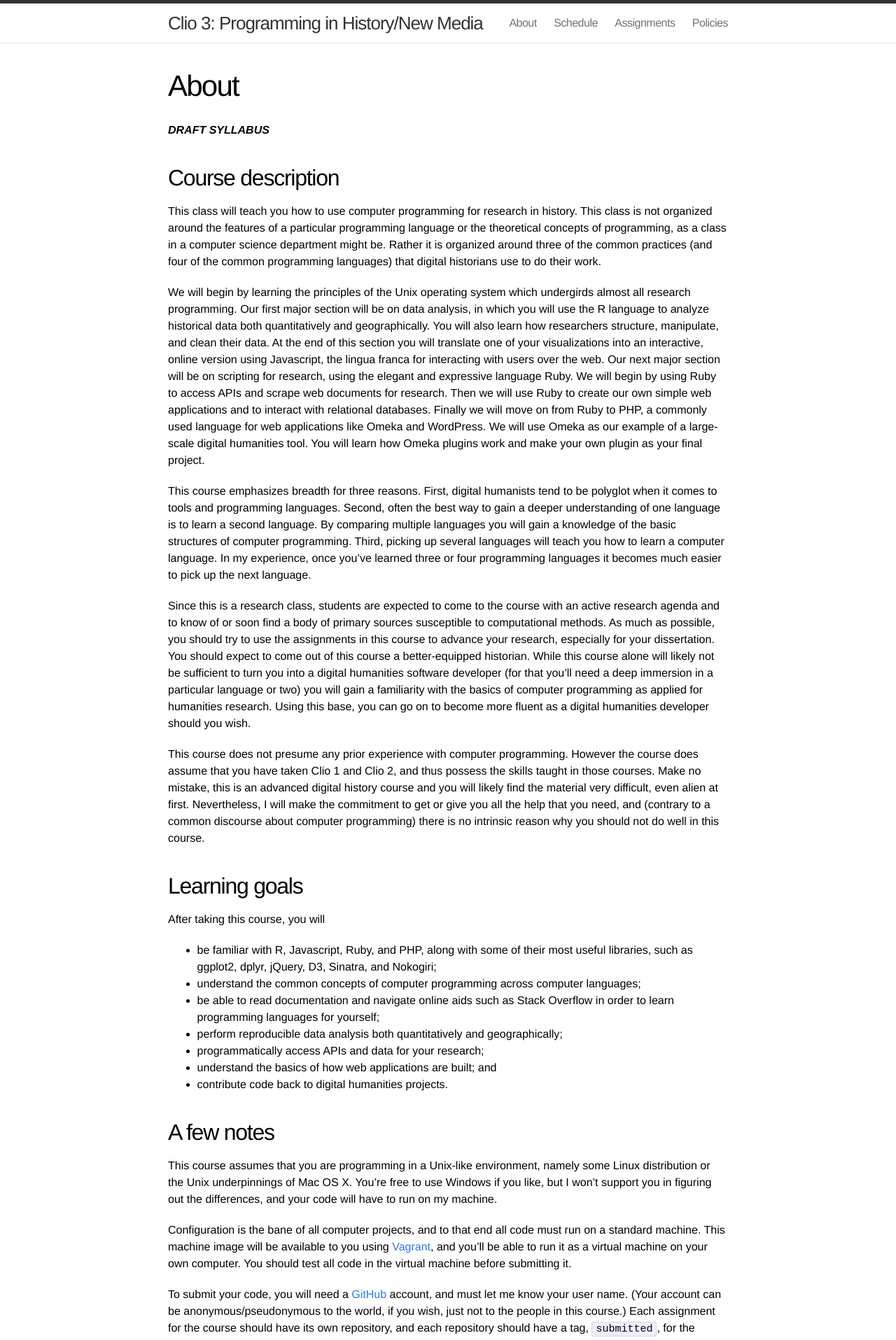
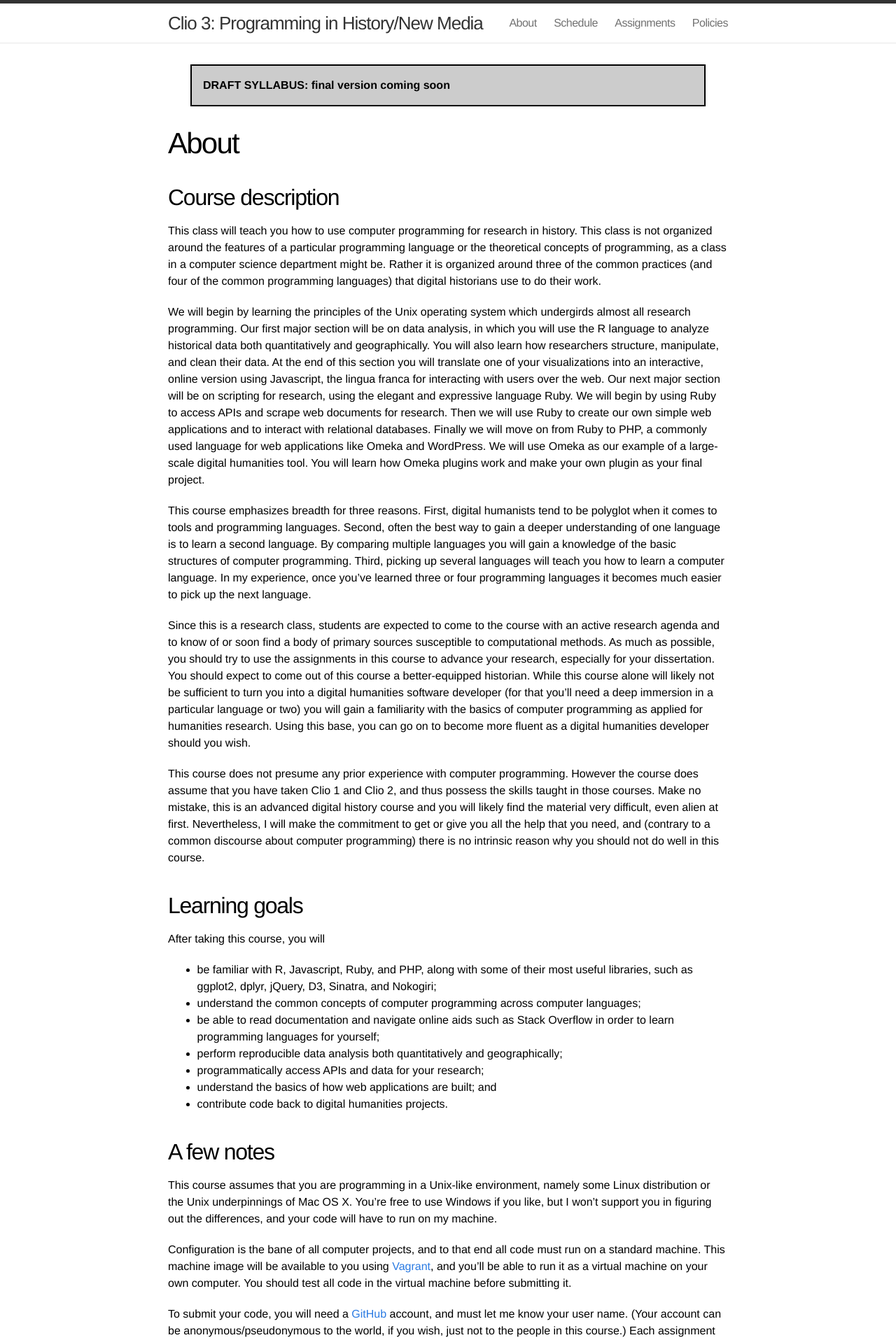
Before and after one commit to leeanncafferata/clio3-syllabus, a Jekyll site: the page built from index.md, in a window 1280 px wide. Shown: the top 1915 px of the page at 70% size. Built offline with Jekyll 4.4.1, drawn with Linux system fonts in a browser that asks for light colours.

Commit message:
Added way to do draft warning

```diff
--- a/_config.yml
+++ b/_config.yml
@@ -6,6 +6,9 @@ destination: public
 # Build settings
 markdown: kramdown
 permalink: pretty
+
+# Draft or not?
+draft: true
 
 # Course information
 title: "Clio 3: Programming in History/New Media"
--- a/_layouts/default.html
+++ b/_layouts/default.html
@@ -9,6 +9,11 @@
 
     <div class="page-content">
       <div class="wrap">
+      {% if site.draft %}
+      <p class="draft-warning">
+        <strong>DRAFT SYLLABUS: final version coming soon</strong>
+      </p>
+      {% endif %}
       {{ content }}
       </div>
     </div>
--- a/css/main.css
+++ b/css/main.css
@@ -413,3 +413,10 @@ a:visited { color: #205caa; }
 .separator {
   margin: 0 0.5em 0 0.5em
 }
+
+.draft-warning {
+  padding: 1em;
+  border: 2px solid black;
+  background-color: #ccc;
+  margin: 0 2em 2em 2em;
+}
```
Also changed, not shown: index.md (+0 -2 lines), _includes/header.html (line endings or trailing spaces).
